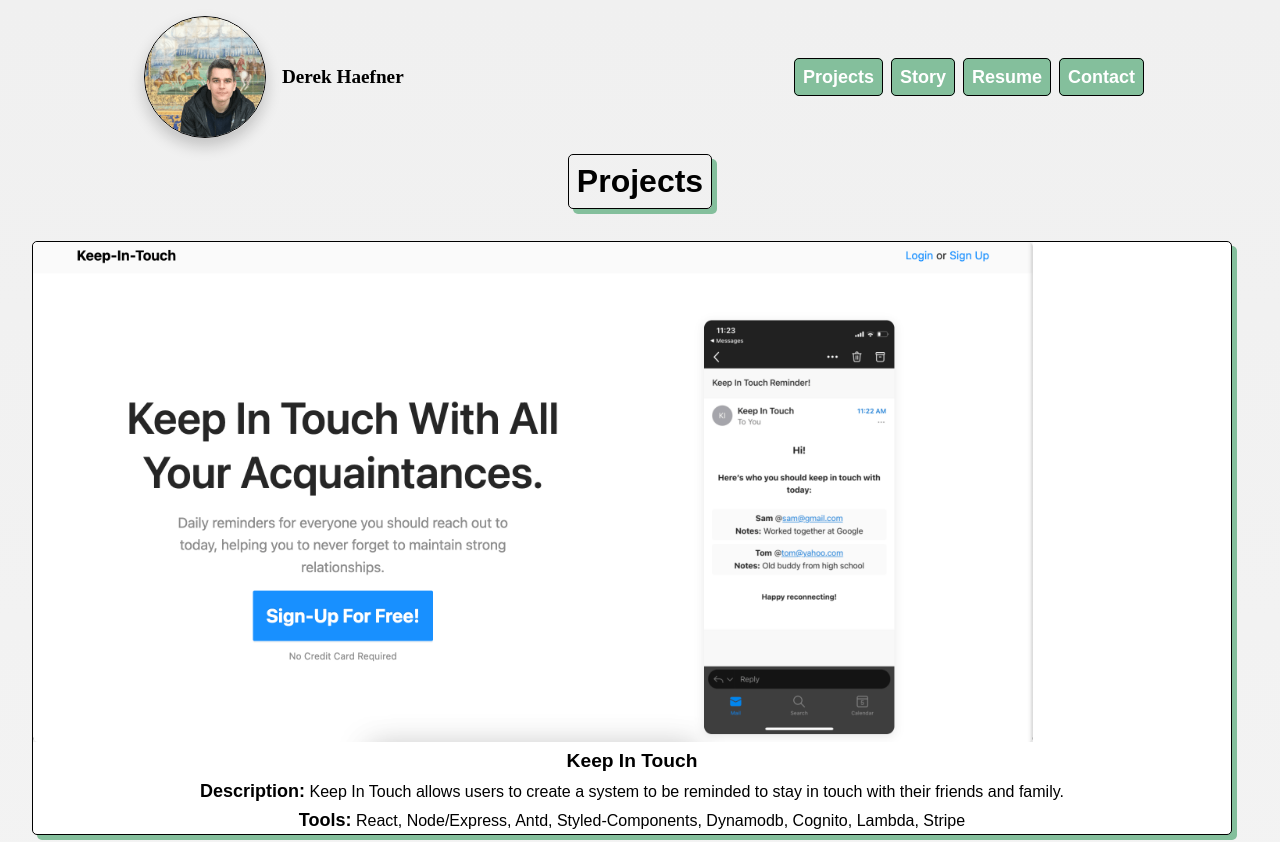
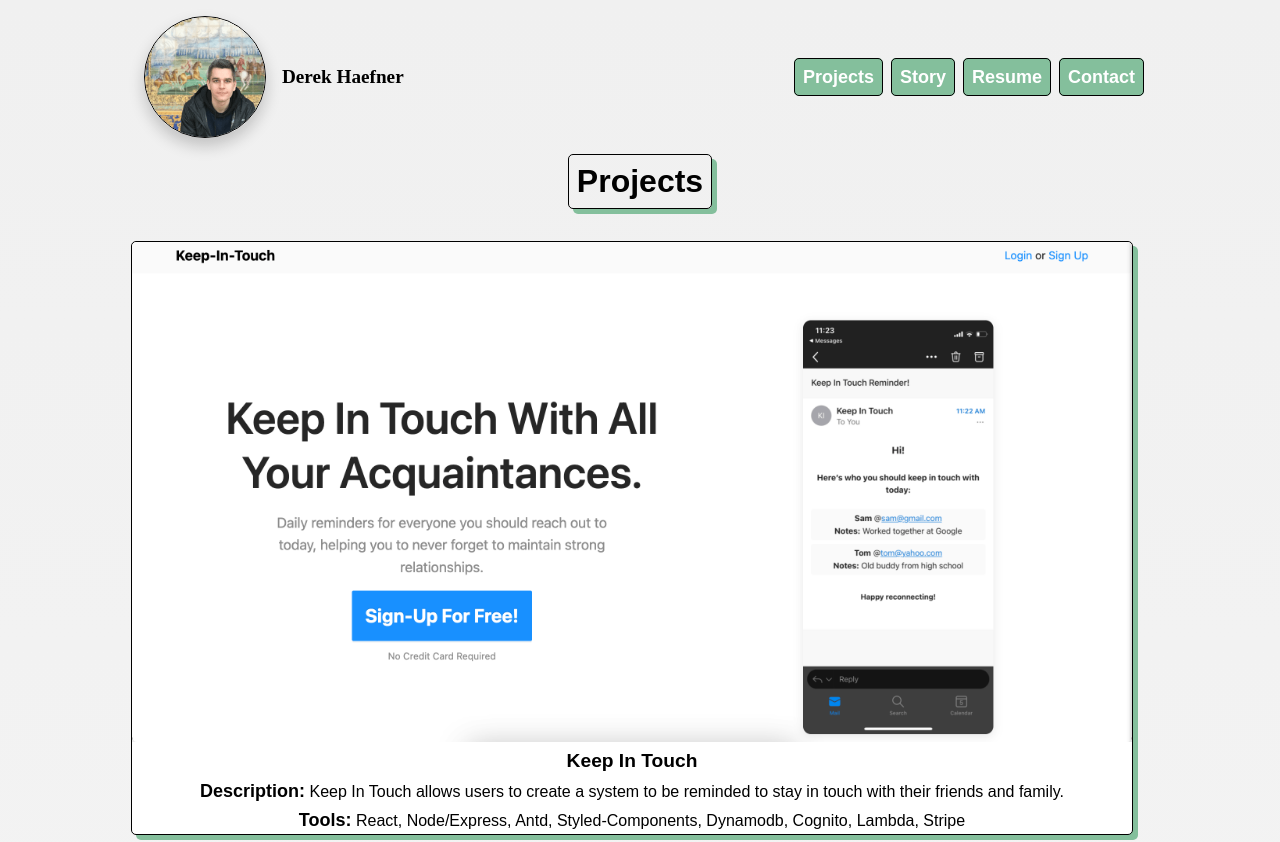
Before and after one commit to dhaef/derekhaefner, a Next.js app: page /projects in a window 1280 px wide. Shown: the top 842 px of the page. Built offline with nearby package versions, Linux system fonts and the light colour scheme.

Commit message:
Fix maxWidth on projects

```diff
--- a/pages/projects.module.css
+++ b/pages/projects.module.css
@@ -4,8 +4,8 @@
 }
 
 .container {
-  /* max-width: 1000px; */
-  margin: 1rem 5px;
+  max-width: 1000px;
+  margin: 2rem 5px;
   background-color: white;
   /* background-color: rgba(132, 191, 156, 0.5); */
   /* background-color: rgba(0, 0, 0, 0.05); */
@@ -57,7 +57,7 @@
 
 @media only screen and (min-width: 839px) {
   .container {
-    margin: 1rem auto;
+    margin: 2rem auto;
   }
   .wrapper {
     padding: 0 2rem;
```
